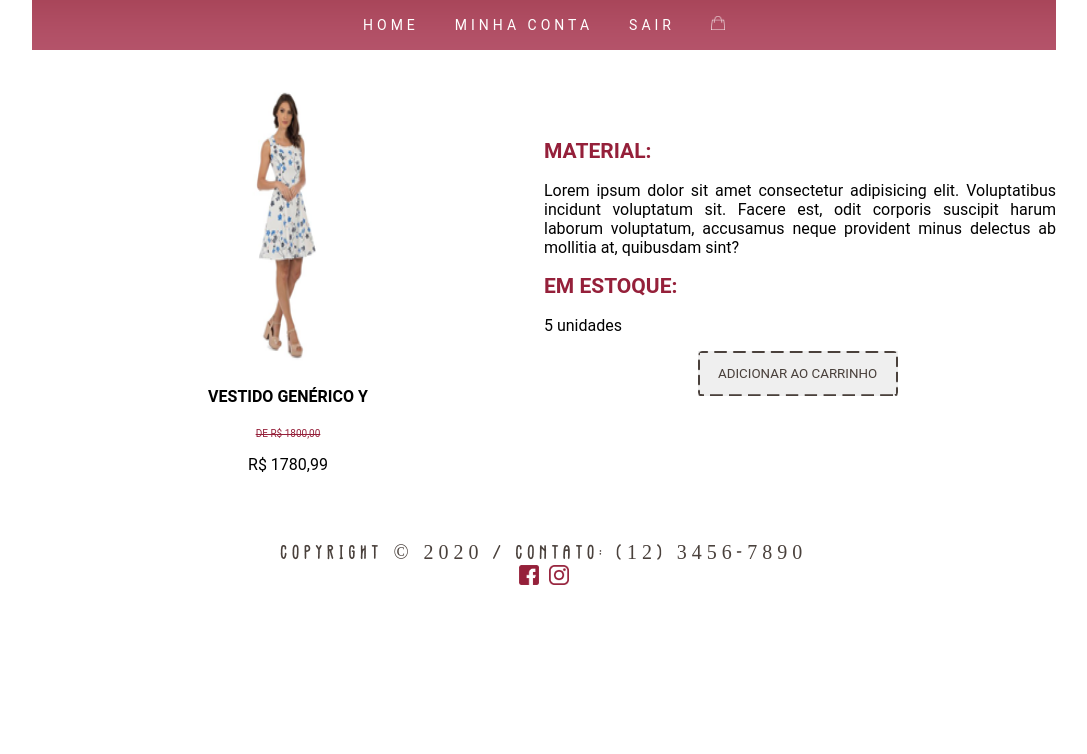
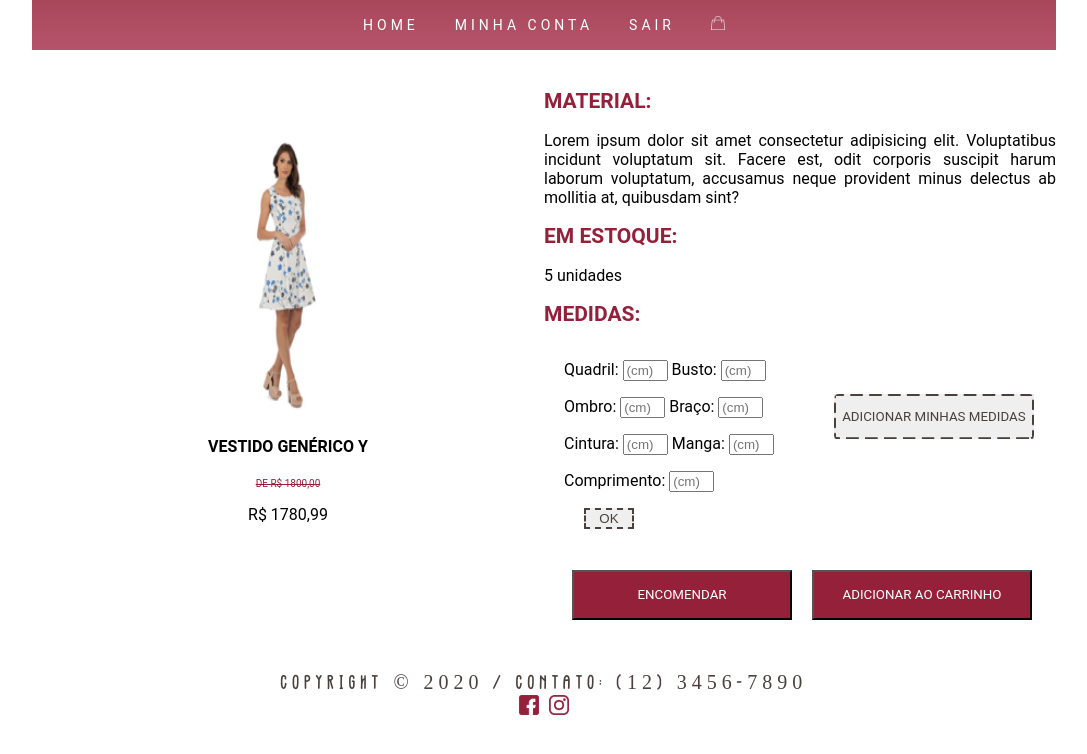
Before and after one commit to Sekktion/ProjetoAtelie, a website: page public/vestido.html in a window 1280 px wide. Shown: the whole page, without its empty margins (96-1183 px from the left). Drawn offline with Linux system fonts and the light colour scheme.

Commit message:
19/07/20
Alterações na página do vestido

```diff
--- a/public/_css/style.css
+++ b/public/_css/style.css
@@ -424,6 +424,7 @@ text-align: center;
     font-family: Roboto;
     float: left;
     width: 50%;
+    margin-top: 50px;
 }
 .vestido_desc h4{
     text-align: center;
@@ -432,6 +433,7 @@ text-align: center;
     float: left;
     width: 50%;
     font-family: Roboto;
+    margin-top: -50px;
 }
 .vestido_info h2{
     color: #95203a ;
@@ -440,24 +442,71 @@ text-align: center;
 }
 .vestido_info p{
     text-align: justify;
-    font-family: Roboto;;
+    font-family: Roboto;
+}
+.vestido_info input{
+    width: 45px;
+
+}
+#escolha_tam-esq{
+    float: left;
+    margin-left: 20px;
+}
+#escolha_tam-dir{
+    float: left;
+}
+#escolha-medidas{
+    text-align: center;
+    width: 50px;
+    margin-left: 20px;
+    border: 2px dashed #4a413c;
+    color: #4a413c;
+    cursor: pointer;
+}
+#escolha-medidas:hover{
+    background-color: #ccc;
+}
+.btn-add-med{
+    font-family: Roboto;
+    color: #4a413c;
+    cursor: pointer;
+    border-image:url(../_imagens/traco.png);
+    border-image-slice: 5;
+    margin-left: 30%;
+    width: 200px;
+    text-align: center;
+    height: 45px;
+    text-transform: uppercase;
+    margin-top: 50px;
+}
+.btn-add-med:hover{
+    background-color: #ccc;
 }
 .botaoo{
     font-family:Roboto;
     text-transform: uppercase;
-    width:200px;
-    height: 45px;
-    color:#4a413c;
-    border-image:url(../_imagens/traco.png);
-    border-image-slice: 5;
+    width:220px;
+    height: 50px;
+    color:white;
     cursor: pointer;
-    margin-left: 30%;
     text-align: center;
+    margin-top: 25px;
+    background-color: #95203a;
 }
 .botaoo:hover{
-    background-color: #ccc;
+    background-color: #692332;
 }
-
+#btn-vestido{
+    clear: both;
+}
+#btn-vestido-esq{
+    float: left;
+    margin-right: 20px;
+    margin-left: 28px;
+}
+#btn-vestido-dir{
+    float: left;
+}
 .esquerda h4{
     font-family: Roboto;
     text-transform: uppercase;
--- a/public/vestido.html
+++ b/public/vestido.html
@@ -32,8 +32,48 @@
                         <h2>Material:</h2>
                         <p>Lorem ipsum dolor sit amet consectetur adipisicing elit. Voluptatibus incidunt voluptatum sit. Facere est, odit corporis suscipit harum laborum voluptatum, accusamus neque provident minus delectus ab mollitia at, quibusdam sint?</p>
                         <h2>Em estoque:</h2><p>5 unidades</p>
-                        <button class="botaoo">Adicionar ao carrinho</button>
-
+                        <h2>Medidas:</h2>
+                        <div id="escolha_tam">
+                            <div id="escolha_tam-esq">
+                                <form action="#" method="POST">
+                                    <p>
+                                        <label for="txtquadril">Quadril:</label>
+                                        <input type="text" name="txtquadril" id="txtquadril" placeholder="(cm)">
+                                        <label for="txtbusto">Busto:</label>
+                                        <input type="text" name="txtbusto" id="txtbusto" placeholder="(cm)">
+                                    </p>
+                                    <p>
+                                        <label for="txtombro">Ombro:</label>
+                                        <input type="text" name="txtombro" id="txtombro" placeholder="(cm)">
+                                        <label for="txtbraco">Braço:</label>
+                                        <input type="text" name="txtbraco" id="txtbraco" placeholder="(cm)">
+                                    </p>
+                                    <p>
+                                        <label for="txtcintura">Cintura:</label>
+                                        <input type="text" name="txtcintura" id="txtcintura" placeholder="(cm)">
+                                        <label for="txtmanga">Manga:</label>
+                                        <input type="text" name="txtmanga" id="txtmanga" placeholder="(cm)">
+                                    </p>
+                                    <p>
+                                        <label for="txtcomprimento">Comprimento:</label>
+                                        <input type="text" name="txtcomprimento" id="txtcomprimento" placeholder="(cm)">
+                                    </p>
+                                    <input type="submit" name="escolha-medidas" id="escolha-medidas" value="OK">
+                                </form>
+                            </div>
+                            <div id="escolha_tam-dir">
+                                <button class="btn-add-med">Adicionar minhas medidas</button>
+                            </div>
+                        </div>
+                        <br><br>
+                        <div id="btn-vestido">
+                            <div id="btn-vestido-esq">
+                                <button class="botaoo">Encomendar</button>
+                            </div>
+                            <div id="btn-vestido-dir">
+                                <button class="botaoo">Adicionar ao carrinho</button>
+                            </div>
+                        </div>
                     </div>
             <footer>        <!-- RODAPÉ COM CONTATOS E COPYRIGHT -->
                <p> Copyright &copy; 2020 / CONTATO: (12) 3456-7890<br>
```
